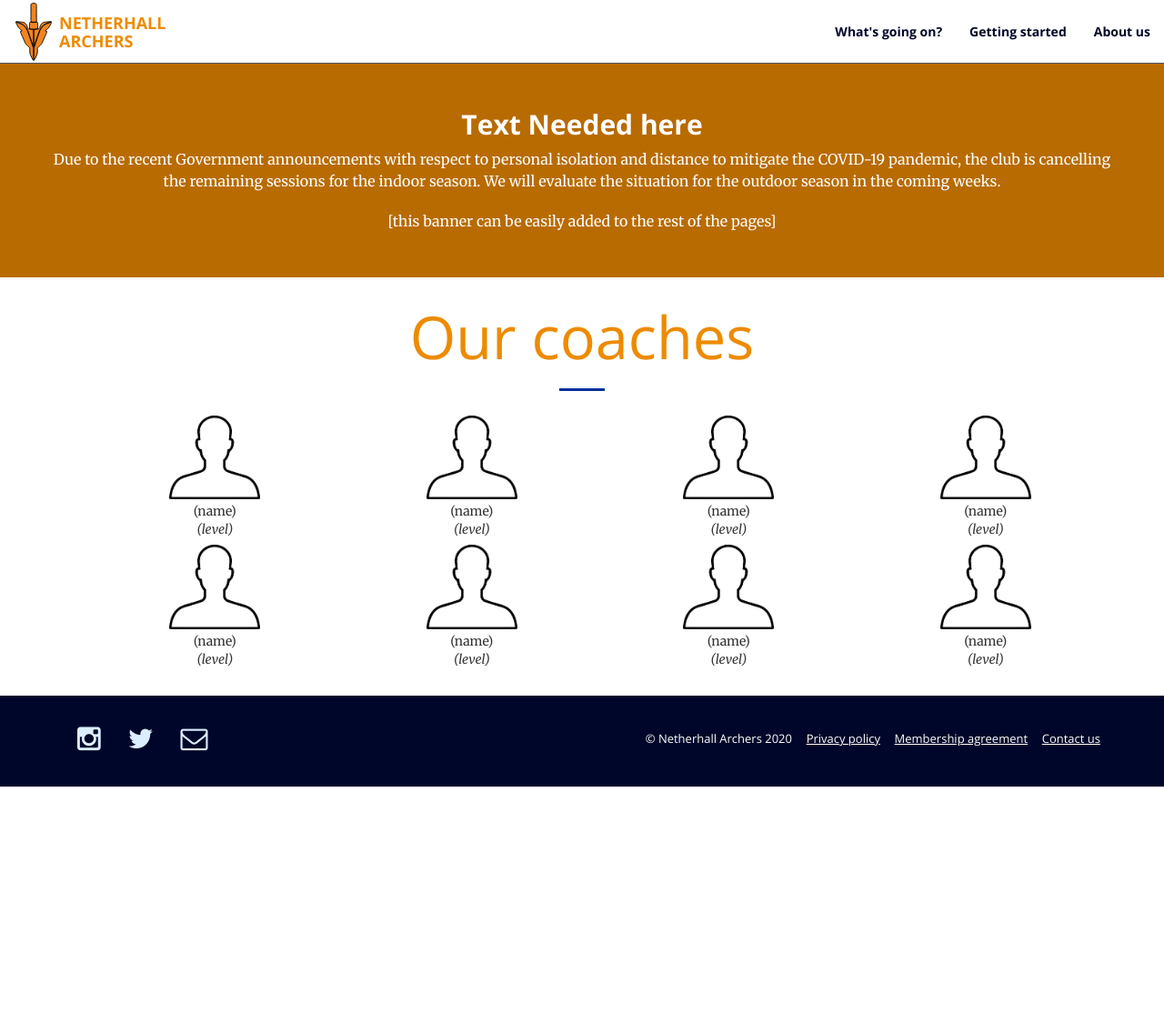
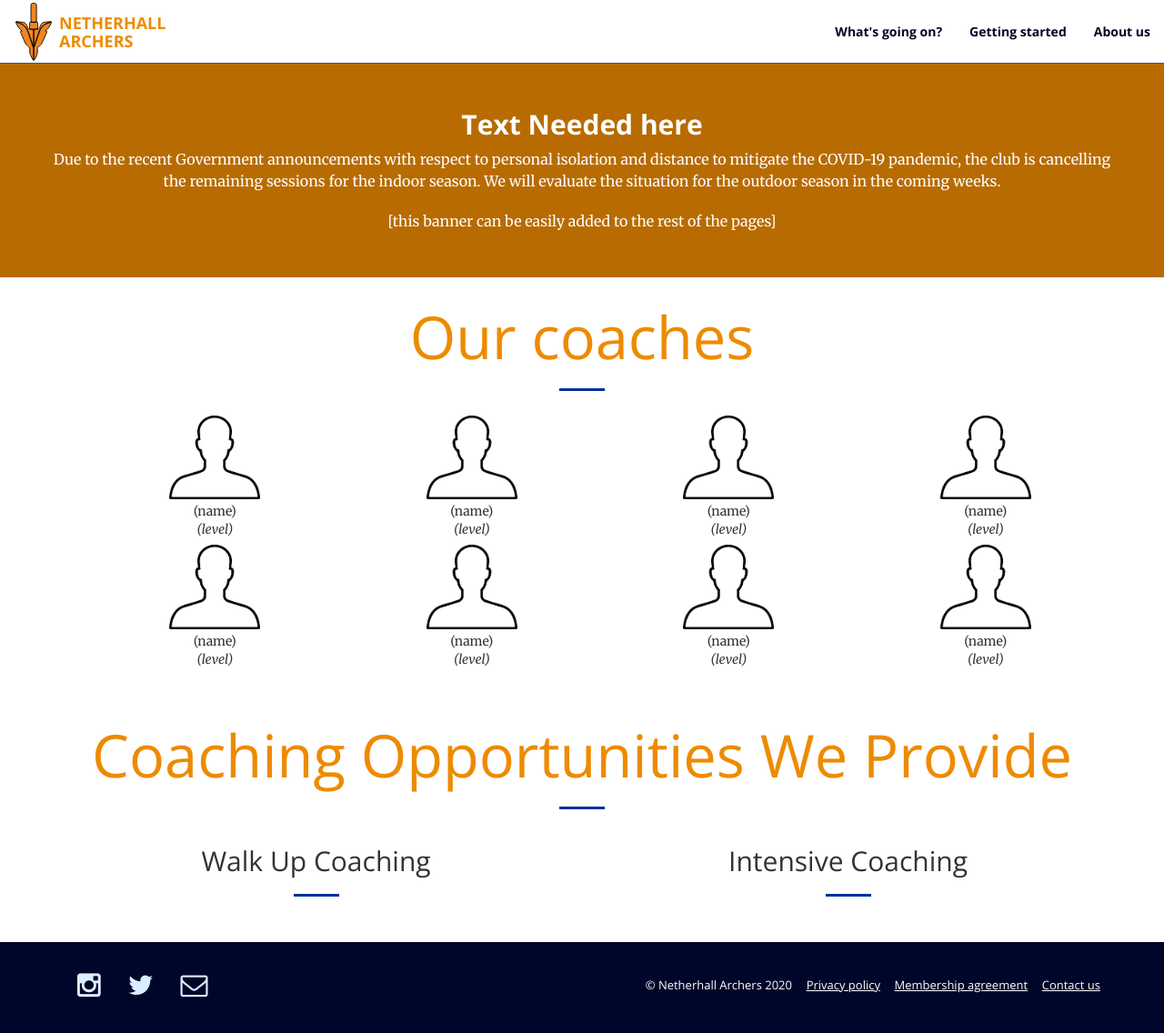
Before and after one commit to afpettigrew/netherhallarcherswebsite, a Jekyll site: the page built from coaching.html, in a window 1280 px wide and 1136 px high. Shown: the whole window at 91% size. Built offline with Jekyll 4.4.1, drawn with Linux system fonts in a browser that asks for light colours.

Commit message:
added the types of coaching we do to the coaching page

```diff
--- a/coaching.html
+++ b/coaching.html
@@ -22,4 +22,21 @@ layout: page-alternate
       </div>
     </div>
   </article>
+  <article class="">
+    <div class="container">
+      <div class="row text-center">
+        <h1 class="section-heading">Coaching Opportunities We Provide</h1>
+        <hr class="primary">
+        <div class="col-lg-6">
+          <h2>Walk Up Coaching</h2>
+          <hr>
+        </div>
+        <div class="col-lg-6">
+          <h2>Intensive Coaching</h2>
+          <hr>
+        </div>
+      </div>
+
+    </div>
+  </article>
 </section>
```
